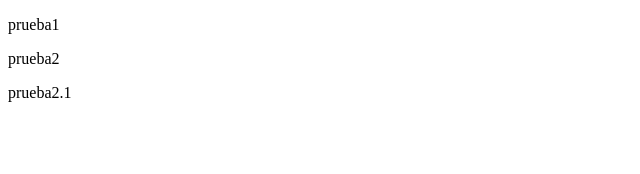
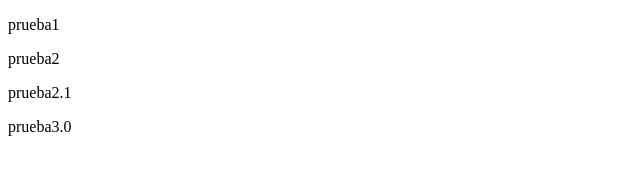
Before and after one commit to merchz/prueba, a plain HTML site: page index.html in a window 1280 px wide. Shown: the full height of the page, 0-640 px from the left. Drawn offline with Linux system fonts and the light colour scheme.

Commit message:
añado un nuevo parrafo 3.0

```diff
--- a/index.html
+++ b/index.html
@@ -10,5 +10,6 @@
     <p>prueba1</p>
     <p>prueba2</p>
     <p>prueba2.1</p>
+    <p>prueba3.0</p>
 </body>
 </html>
```
